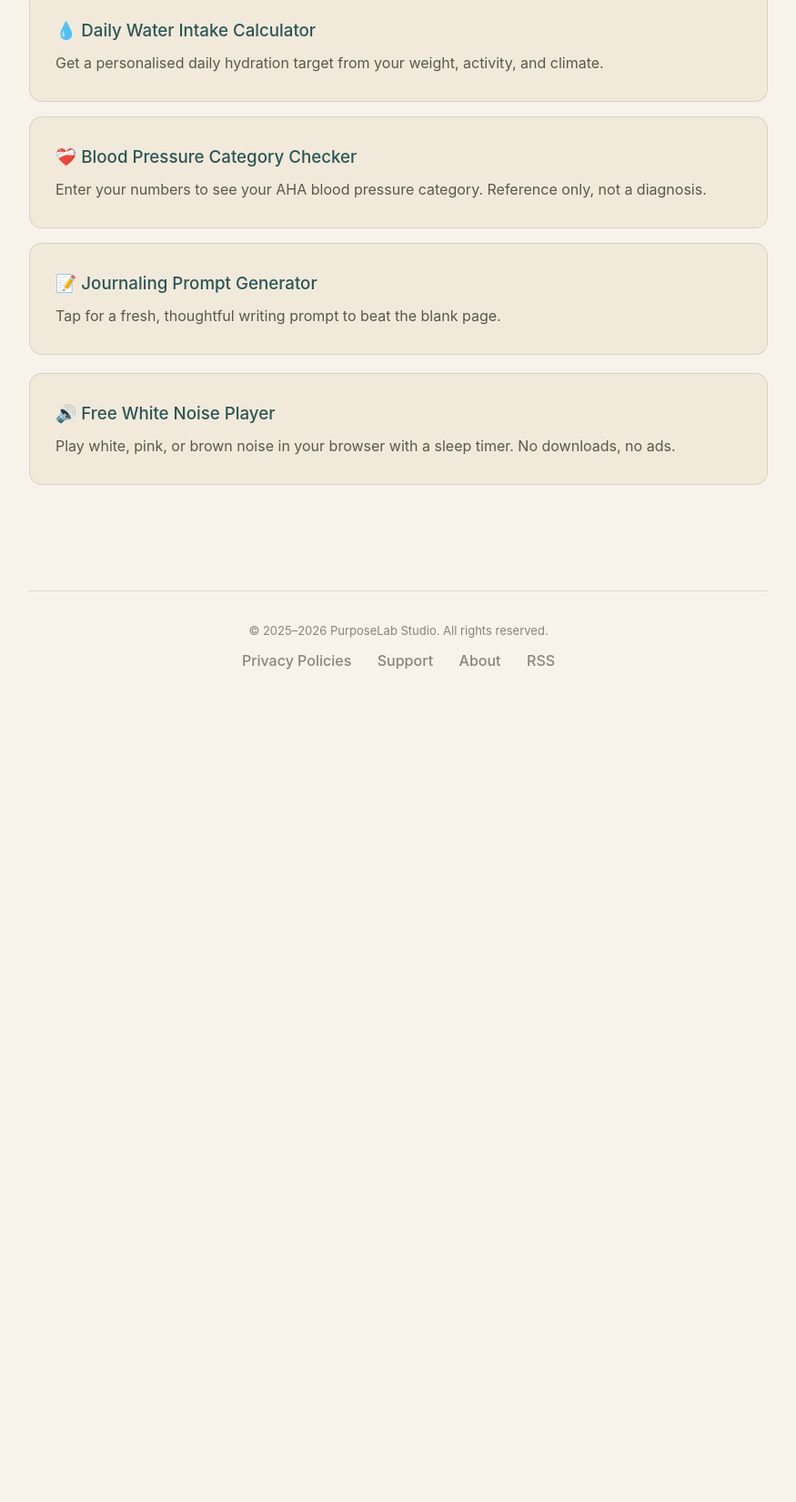
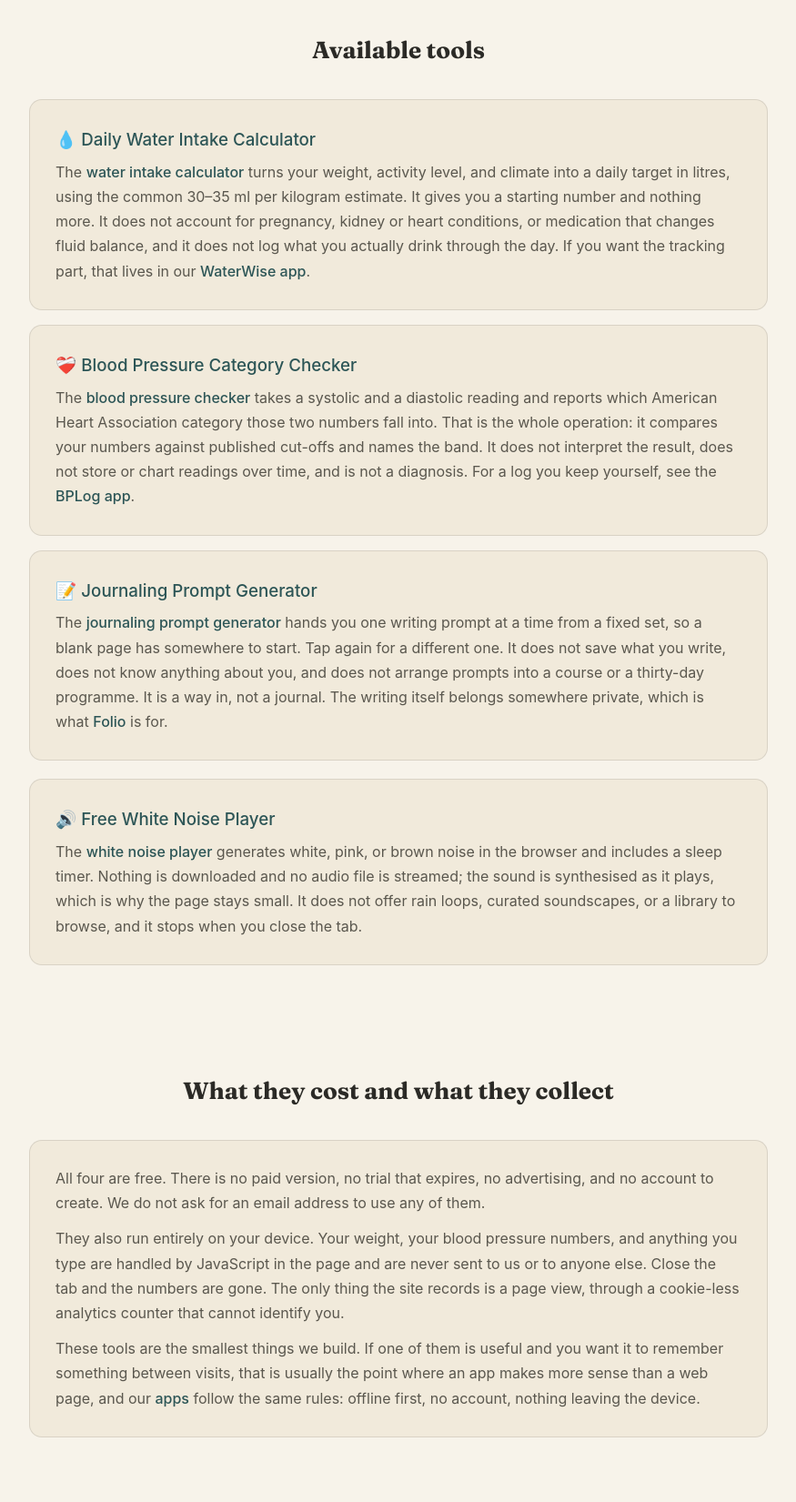
Before and after one commit to purposelabstudio/purposelabstudio.github.io, a website: page tools/index.html in a window 1280 px wide. Shown: the part 517-2168 px from the top of the page at 91% size, without its empty margins (202-1077 px from the left). Before the commit the page ends 1289 px from the top, so only its background shows below. Drawn offline with Linux system fonts and the light colour scheme.

Commit message:
content: make the tools hub answer what the tools are and what they cost

```diff
--- a/tools/index.html
+++ b/tools/index.html
@@ -72,25 +72,35 @@
             <div class="eyebrow">~/ tools</div>
             <h1>Free Tools</h1>
             <p class="subtitle">Small, private, genuinely useful tools. No ads, no sign-up. Everything runs in your browser.</p>
+            <p class="answer-lead" style="max-width:660px;margin:14px auto 0;font-size:16px;line-height:1.65;color:var(--text-secondary);">PurposeLab Studio publishes four free web tools: a water intake calculator, a blood pressure category checker, a journaling prompt generator, and a white noise player. All four are free, run entirely in your browser, need no account, and store nothing on a server. There is no paid tier and no trial.</p>
         </section>
 
         <section class="section">
             <h2 class="section-title">Available tools</h2>
             <div class="card" style="margin-bottom:16px;">
                 <h3 style="margin-bottom:6px;"><a href="/tools/water-intake-calculator/">💧 Daily Water Intake Calculator</a></h3>
-                <p style="color:var(--text-secondary);">Get a personalised daily hydration target from your weight, activity, and climate.</p>
+                <p style="color:var(--text-secondary);">The <a href="/tools/water-intake-calculator/">water intake calculator</a> turns your weight, activity level, and climate into a daily target in litres, using the common 30–35&nbsp;ml per kilogram estimate. It gives you a starting number and nothing more. It does not account for pregnancy, kidney or heart conditions, or medication that changes fluid balance, and it does not log what you actually drink through the day. If you want the tracking part, that lives in our <a href="/waterwise/">WaterWise app</a>.</p>
             </div>
             <div class="card" style="margin-bottom:16px;">
                 <h3 style="margin-bottom:6px;"><a href="/tools/blood-pressure-checker/">❤️‍🩹 Blood Pressure Category Checker</a></h3>
-                <p style="color:var(--text-secondary);">Enter your numbers to see your AHA blood pressure category. Reference only, not a diagnosis.</p>
+                <p style="color:var(--text-secondary);">The <a href="/tools/blood-pressure-checker/">blood pressure checker</a> takes a systolic and a diastolic reading and reports which American Heart Association category those two numbers fall into. That is the whole operation: it compares your numbers against published cut-offs and names the band. It does not interpret the result, does not store or chart readings over time, and is not a diagnosis. For a log you keep yourself, see the <a href="/bplog/">BPLog app</a>.</p>
             </div>
             <div class="card">
                 <h3 style="margin-bottom:6px;"><a href="/tools/journal-prompt-generator/">📝 Journaling Prompt Generator</a></h3>
-                <p style="color:var(--text-secondary);">Tap for a fresh, thoughtful writing prompt to beat the blank page.</p>
+                <p style="color:var(--text-secondary);">The <a href="/tools/journal-prompt-generator/">journaling prompt generator</a> hands you one writing prompt at a time from a fixed set, so a blank page has somewhere to start. Tap again for a different one. It does not save what you write, does not know anything about you, and does not arrange prompts into a course or a thirty-day programme. It is a way in, not a journal. The writing itself belongs somewhere private, which is what <a href="/folio/">Folio</a> is for.</p>
             </div>
             <div class="card" style="margin-top:16px;">
                 <h3 style="margin-bottom:6px;"><a href="/tools/white-noise-player/">🔊 Free White Noise Player</a></h3>
-                <p style="color:var(--text-secondary);">Play white, pink, or brown noise in your browser with a sleep timer. No downloads, no ads.</p>
+                <p style="color:var(--text-secondary);">The <a href="/tools/white-noise-player/">white noise player</a> generates white, pink, or brown noise in the browser and includes a sleep timer. Nothing is downloaded and no audio file is streamed; the sound is synthesised as it plays, which is why the page stays small. It does not offer rain loops, curated soundscapes, or a library to browse, and it stops when you close the tab.</p>
+            </div>
+        </section>
+
+        <section class="section">
+            <h2 class="section-title">What they cost and what they collect</h2>
+            <div class="card">
+                <p style="color:var(--text-secondary);">All four are free. There is no paid version, no trial that expires, no advertising, and no account to create. We do not ask for an email address to use any of them.</p>
+                <p style="color:var(--text-secondary);margin-top:12px;">They also run entirely on your device. Your weight, your blood pressure numbers, and anything you type are handled by JavaScript in the page and are never sent to us or to anyone else. Close the tab and the numbers are gone. The only thing the site records is a page view, through a cookie-less analytics counter that cannot identify you.</p>
+                <p style="color:var(--text-secondary);margin-top:12px;">These tools are the smallest things we build. If one of them is useful and you want it to remember something between visits, that is usually the point where an app makes more sense than a web page, and our <a href="/apps/">apps</a> follow the same rules: offline first, no account, nothing leaving the device.</p>
             </div>
         </section>
 
```
